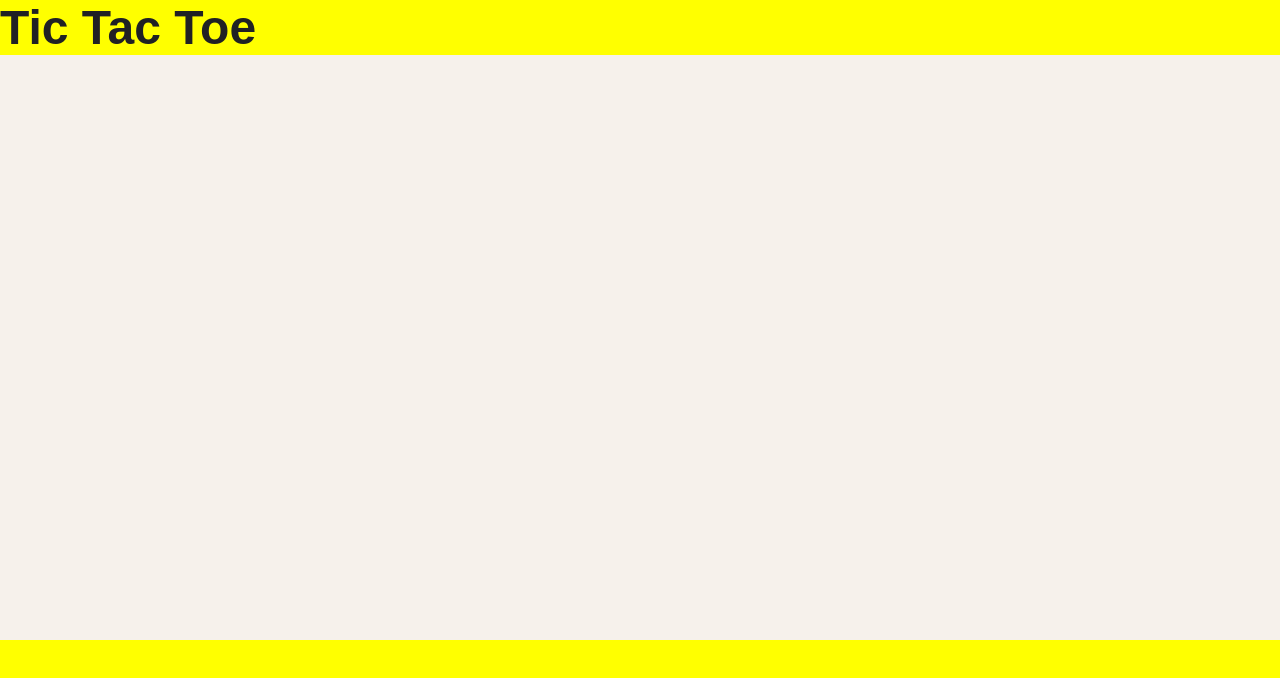
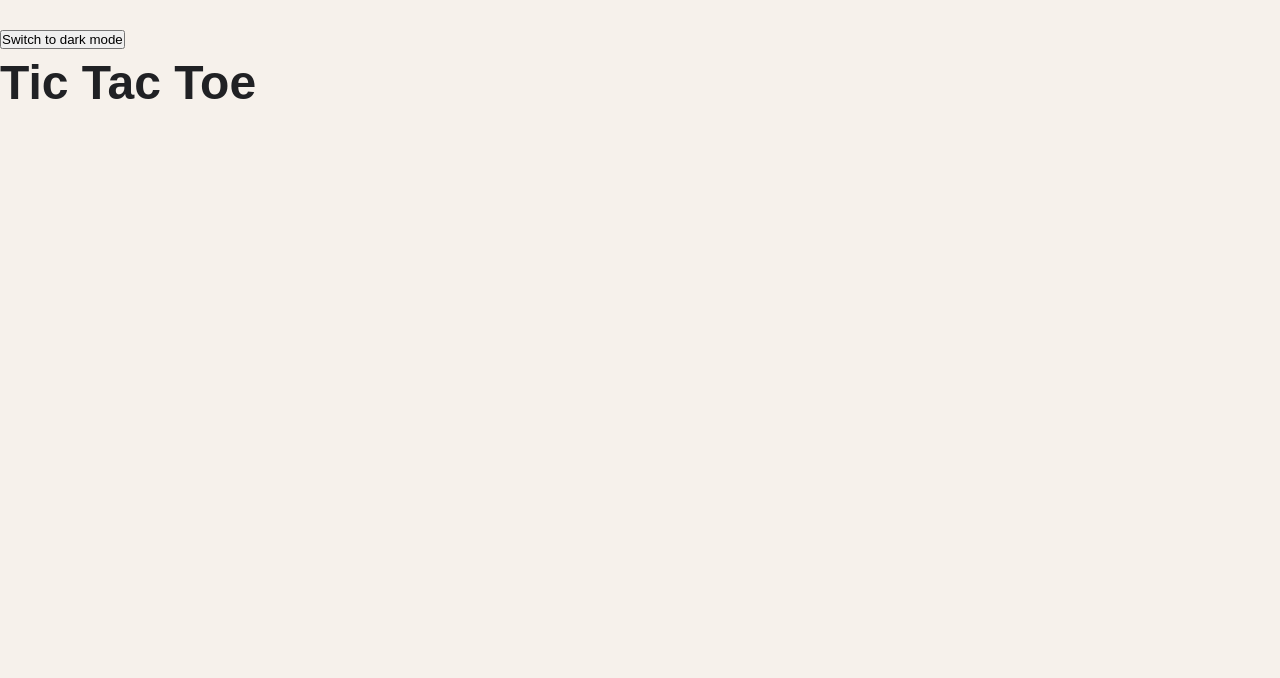
Before and after one commit to 12LucasArc/Tick-tac-toe, a React (Vite) app in the folder tick-tac-toe/: page / in a window 1280 px wide. Shown: the top 678 px of the page. Built offline with nearby package versions, Linux system fonts and the light colour scheme.

Commit message:
dark mode

```diff
--- a/tick-tac-toe/src/App.jsx
+++ b/tick-tac-toe/src/App.jsx
@@ -1,11 +1,16 @@
+import { useContext } from 'react';
 import Router from "./Router";
 import { GlobalStyles } from "./Styles/Global.styled";
 import { ThemeProvider } from "styled-components";
 import { lightTheme, darkTheme } from "./Styles/theme"
+import { ThemeContext } from "./Context/ThemeContext.jsx";
 
 function App() {
+  const {theme} = useContext(ThemeContext);
+
+  const mode = (theme === "light" ? lightTheme : darkTheme)
   return (
-    <ThemeProvider theme={lightTheme}>
+    <ThemeProvider theme={mode}>
       <GlobalStyles />
       <Router />
     </ThemeProvider>
--- /dev/null
+++ b/tick-tac-toe/src/Components/Header/Header.jsx
@@ -0,0 +1,16 @@
+import React, { useContext } from 'react'
+import { ThemeContext } from '../../Context/ThemeContext';
+
+const Header = () => {
+    const { theme, toggleTheme } = useContext(ThemeContext);
+
+    return (
+        <header>
+            <button onClick={toggleTheme}>
+                Switch to {theme === 'light' ? 'dark' : 'light'} mode
+            </button>
+        </header>
+    );
+};
+
+export default Header
--- /dev/null
+++ b/tick-tac-toe/src/Context/ThemeContext.jsx
@@ -0,0 +1,17 @@
+import { useState, createContext } from 'react';
+
+export const ThemeContext = createContext({})
+
+export function ThemeContextProvider({children}){
+    const [theme, setTheme] = useState("light")
+
+    const toggleTheme = () => {
+        setTheme(theme === "light" ? "dark" : "light");
+
+    };
+    return(
+        <ThemeContext.Provider value={{ theme, toggleTheme }}>
+            {children}
+        </ThemeContext.Provider>
+    );
+}
--- a/tick-tac-toe/src/Pages/Home/Home.jsx
+++ b/tick-tac-toe/src/Pages/Home/Home.jsx
@@ -1,12 +1,13 @@
 import React from 'react'
 import { Container } from "./Home.styled";
 import { Title } from "../../Styles/General.styled";
-
+import Header from '../../Components/Header/Header';
 
 function Home() {
   return (
     <Container>
       <Title>
+        <Header />
         Tic Tac Toe
       </Title>
     </Container>
--- a/tick-tac-toe/src/Styles/Global.styled.js
+++ b/tick-tac-toe/src/Styles/Global.styled.js
@@ -5,6 +5,11 @@ export const GlobalStyles = createGlobalStyle`
   margin: 0;
   padding: 0;
   box-sizing: border-box;
-  background-color: yellow;
   }
+
+body {
+background-color: ${(props) => props.theme.colors.primary};
+
+}
+
 `
--- a/tick-tac-toe/src/main.jsx
+++ b/tick-tac-toe/src/main.jsx
@@ -1,9 +1,12 @@
 import { StrictMode } from 'react'
 import { createRoot } from 'react-dom/client'
 import App from './App.jsx'
+import { ThemeContextProvider } from './Context/ThemeContext';
 
 createRoot(document.getElementById('root')).render(
   <StrictMode>
-    <App />
+    <ThemeContextProvider>
+       <App />
+    </ThemeContextProvider>
   </StrictMode>,
 )
```
Also changed, not shown: tick-tac-toe/index.html (+2 -1 lines), tick-tac-toe/src/Context/index.jsx (added, +12 -0 lines).
